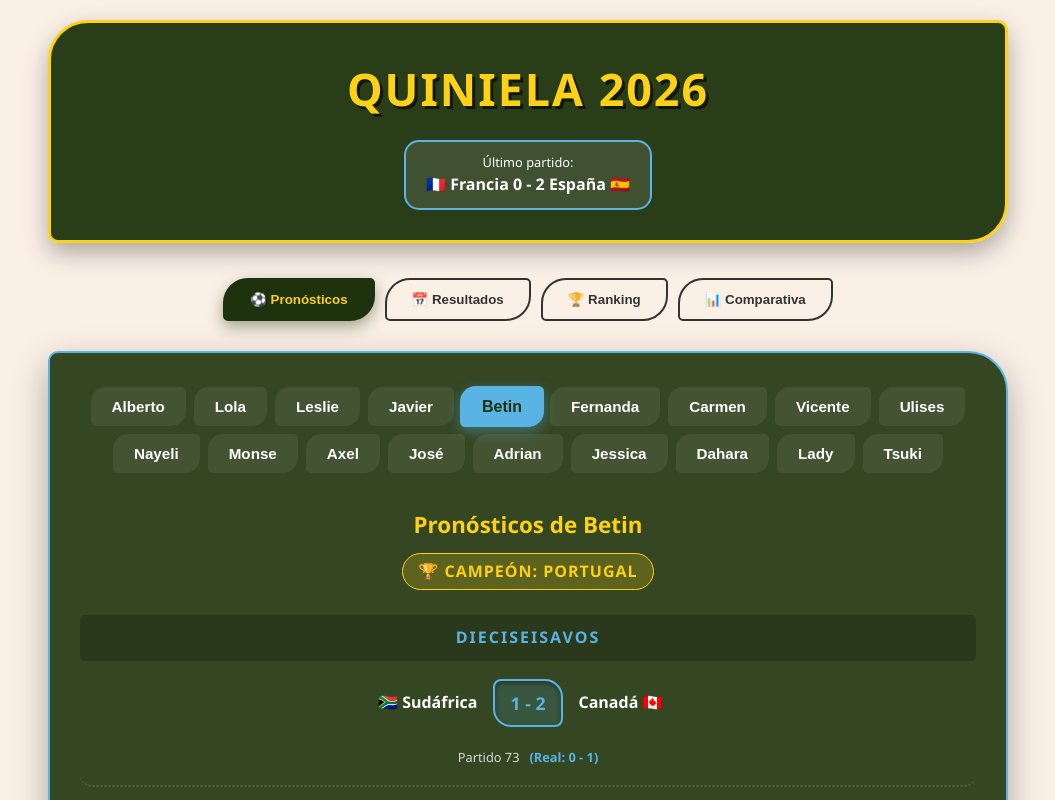
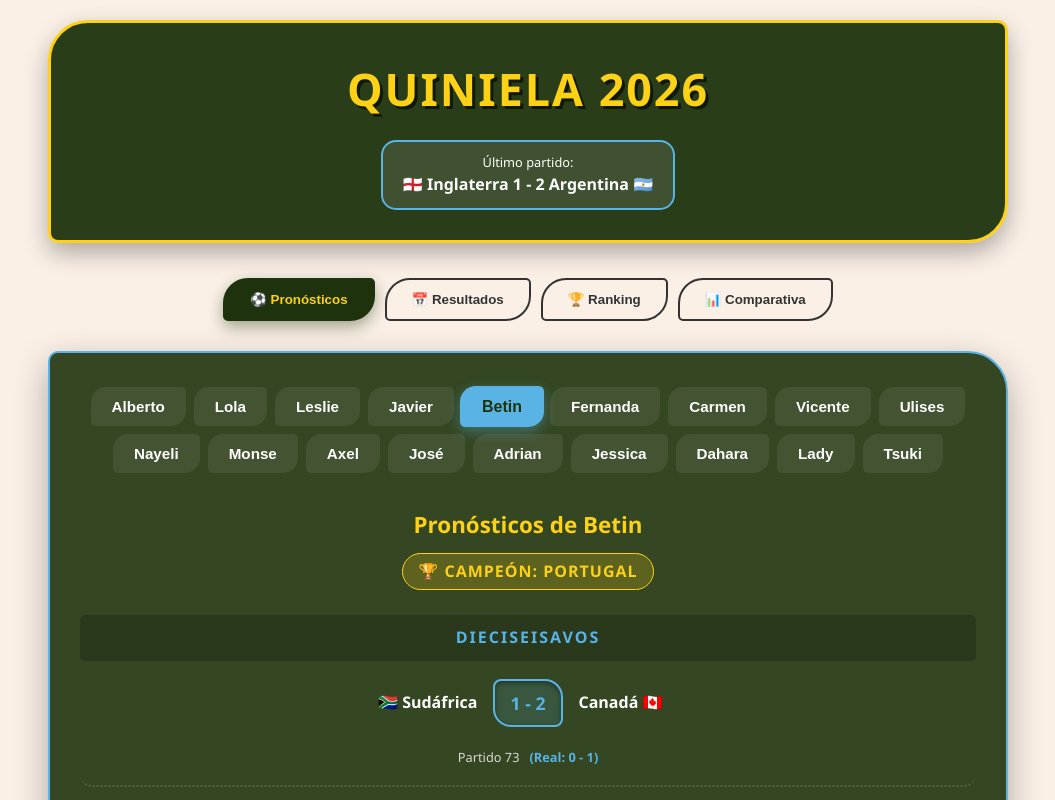
Before and after one commit to alberto88vala-dev/quiniela-mundial-2026, a React (Vite) app: page / in a window 1280 px wide. Shown: the top 800 px of the page, without its empty margins (112-1167 px from the left). Built offline with nearby package versions, Linux system fonts and the light colour scheme.

Commit message:
argentina

```diff
--- a/src/pages/QuinielaManual.jsx
+++ b/src/pages/QuinielaManual.jsx
@@ -35,6 +35,7 @@ export default function QuinielaManual() {
     99: { regular: "1 - 1", penales: "1 - 2" }, // G-91 vs G-92
     100: { regular: "1 - 1", penales: "3 - 1" }, // G-95 vs G-96
     101: { regular: "0 - 2" }, // G-97 vs G-98
+    102: { regular: "1 - 2" }, // G-99 vs G-100
 
 
     };
```
